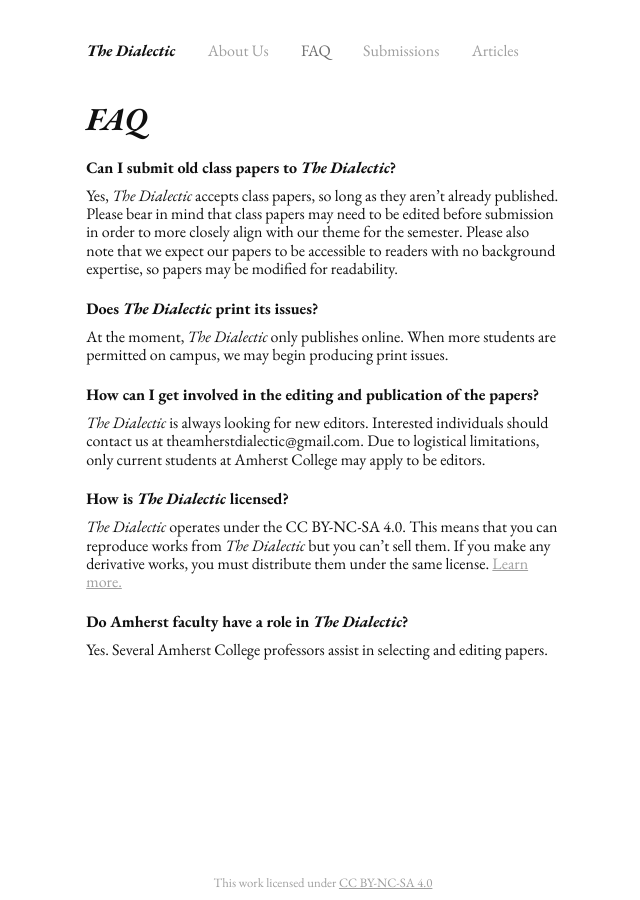
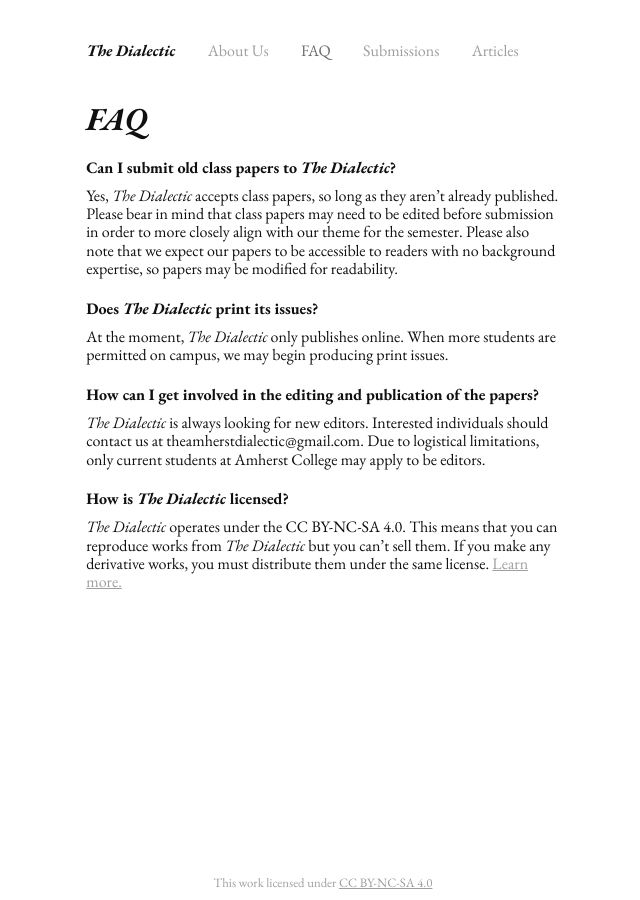
Before and after one commit to the-dialectic/amherstdialectic.com, a Jekyll site: the page built from pages/faq.md, in a window 1280 px wide. Shown: the whole page, without its empty margins (317-957 px from the left). Built offline with Jekyll 4.4.1, drawn with Linux system fonts in a browser that asks for light colours.

```diff
--- a/pages/faq.md
+++ b/pages/faq.md
@@ -20,7 +20,3 @@ _The Dialectic_ is always looking for new editors. Interested individuals should
 
 #### How is _The Dialectic_ licensed?
 _The Dialectic_ operates under the CC BY-NC-SA 4.0. This means that you can reproduce works from _The Dialectic_ but you can't sell them. If you make any derivative works, you must distribute them under the same license. [Learn more.](https://creativecommons.org/licenses/by-nc-sa/4.0/)
-
-#### Do Amherst faculty have a role in _The Dialectic_?
-
-Yes. Several Amherst College professors assist in selecting and editing papers.
```
Also changed, not shown: pages/articles.md (+4 -0 lines).
